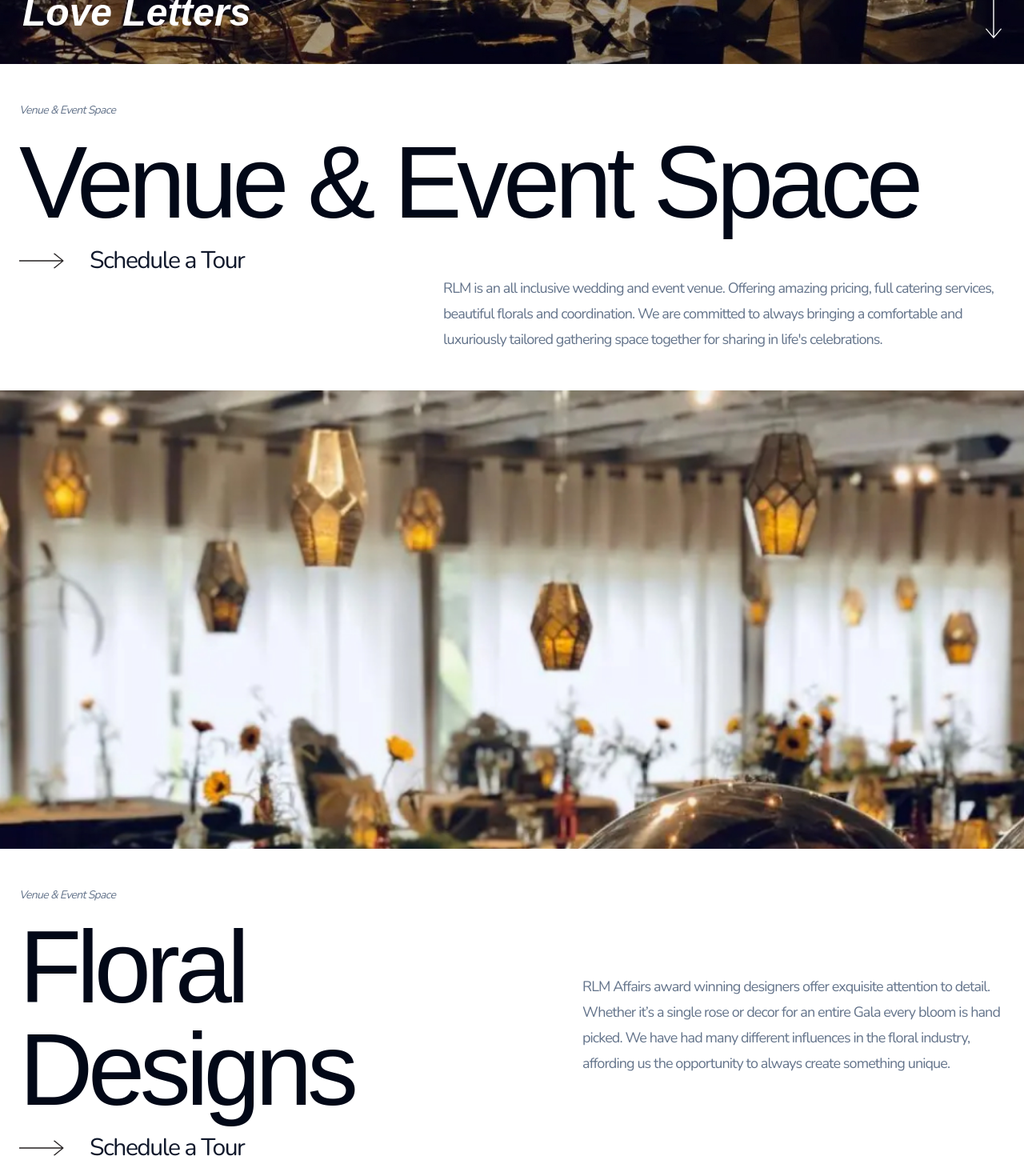
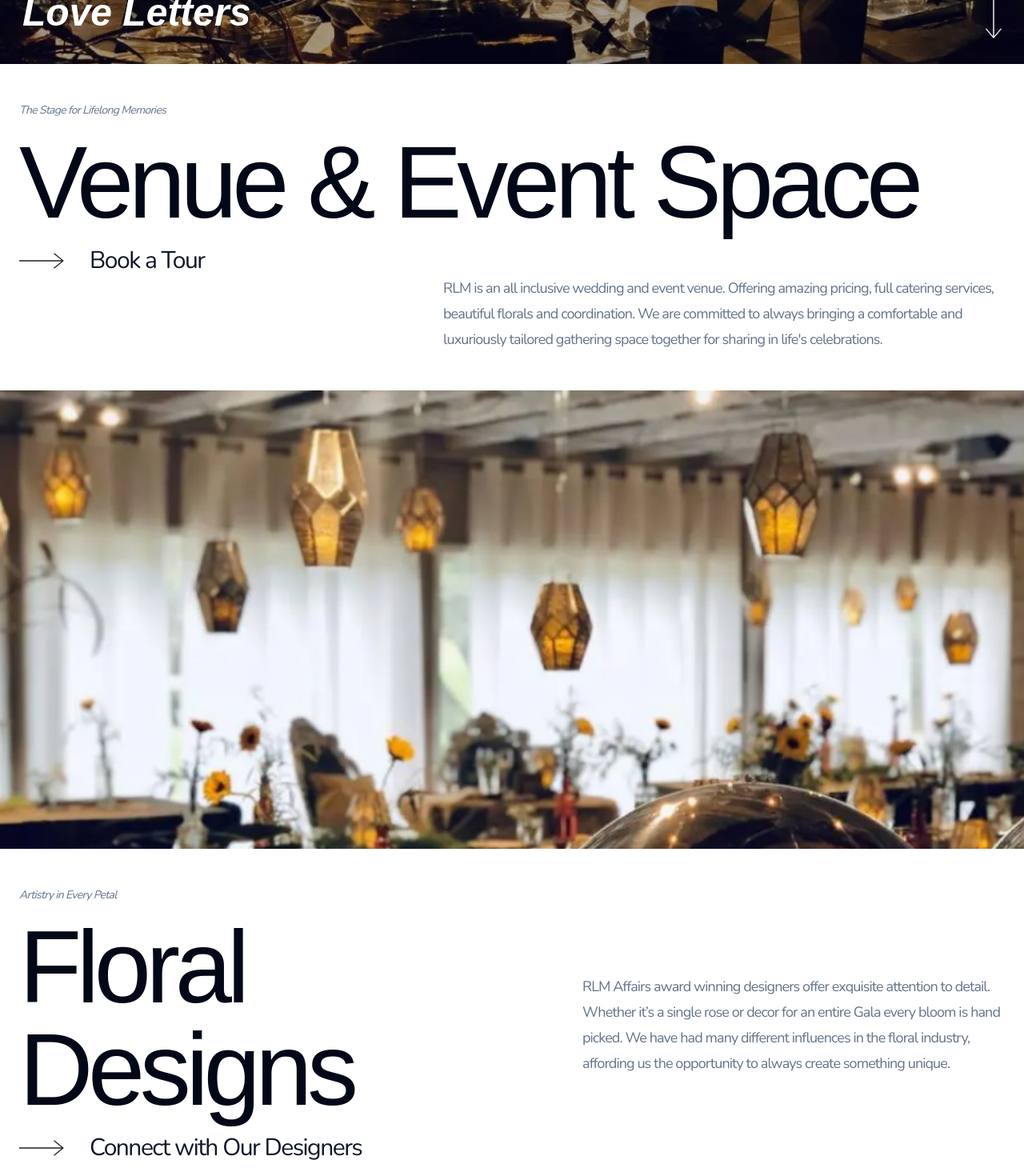
Before and after one commit to Dillonzellis/rlmaffairs-v4, a Next.js app: page / in a window 1280 px wide. Shown: the part 720-2190 px from the top of the page at 80% size. Built offline with nearby package versions, Linux system fonts and the light colour scheme; a web font is replaced by a local one.

Commit message:
chore: update sections subtext and cta text

```diff
--- a/src/app/page.tsx
+++ b/src/app/page.tsx
@@ -40,9 +40,9 @@ export default function Home() {
       <section>
         <MaxWidthWrapper className="py-12">
           <div className="space-y-4">
-            <SubHeader>Venue & Event Space</SubHeader>
+            <SubHeader>The Stage for Lifelong Memories</SubHeader>
             <MainHeader>Venue & Event Space</MainHeader>
-            <ArrowBtn href="/">Schedule a Tour</ArrowBtn>
+            <ArrowBtn href="/">Book a Tour</ArrowBtn>
           </div>
           <BodyText className="ml-auto max-w-prose">
             RLM is an all inclusive wedding and event venue. Offering amazing
@@ -59,9 +59,9 @@ export default function Home() {
           <div className="space-y-4">
             <div className="grid-cols-7 items-center md:grid">
               <div className="col-span-4 space-y-4">
-                <SubHeader>Venue & Event Space</SubHeader>
+                <SubHeader>Artistry in Every Petal</SubHeader>
                 <MainHeader>Floral Designs</MainHeader>
-                <ArrowBtn href="/">Schedule a Tour</ArrowBtn>
+                <ArrowBtn href="/">Connect with Our Designers</ArrowBtn>
               </div>
               <BodyText className="col-span-3 ml-auto max-w-prose">
                 RLM Affairs award winning designers offer exquisite attention to
@@ -79,9 +79,9 @@ export default function Home() {
         <div>
           <MaxWidthWrapper className="py-12 md:py-16">
             <div className="space-y-4">
-              <SubHeader>Venue & Event Space</SubHeader>
+              <SubHeader>Crafting Your Culinary Story</SubHeader>
               <MainHeader>Premiere Catering</MainHeader>
-              <ArrowBtn href="/">Schedule a Tour</ArrowBtn>
+              <ArrowBtn href="/">Reserve a Tasting Experience</ArrowBtn>
               <BodyText className="max-w-[55ch]">
                 Savor the magic of your event with our exceptional in-house
                 catering. We offer all the catering services you may need for
```
